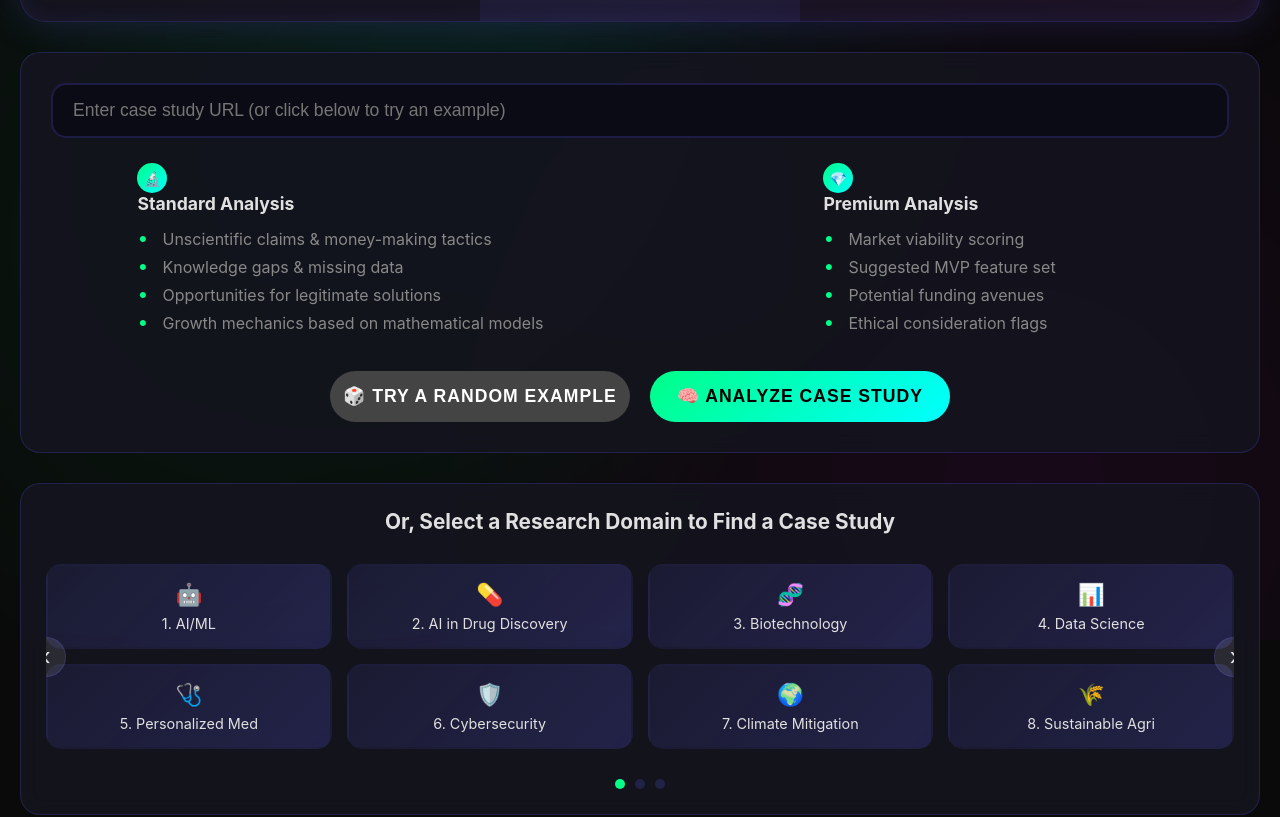
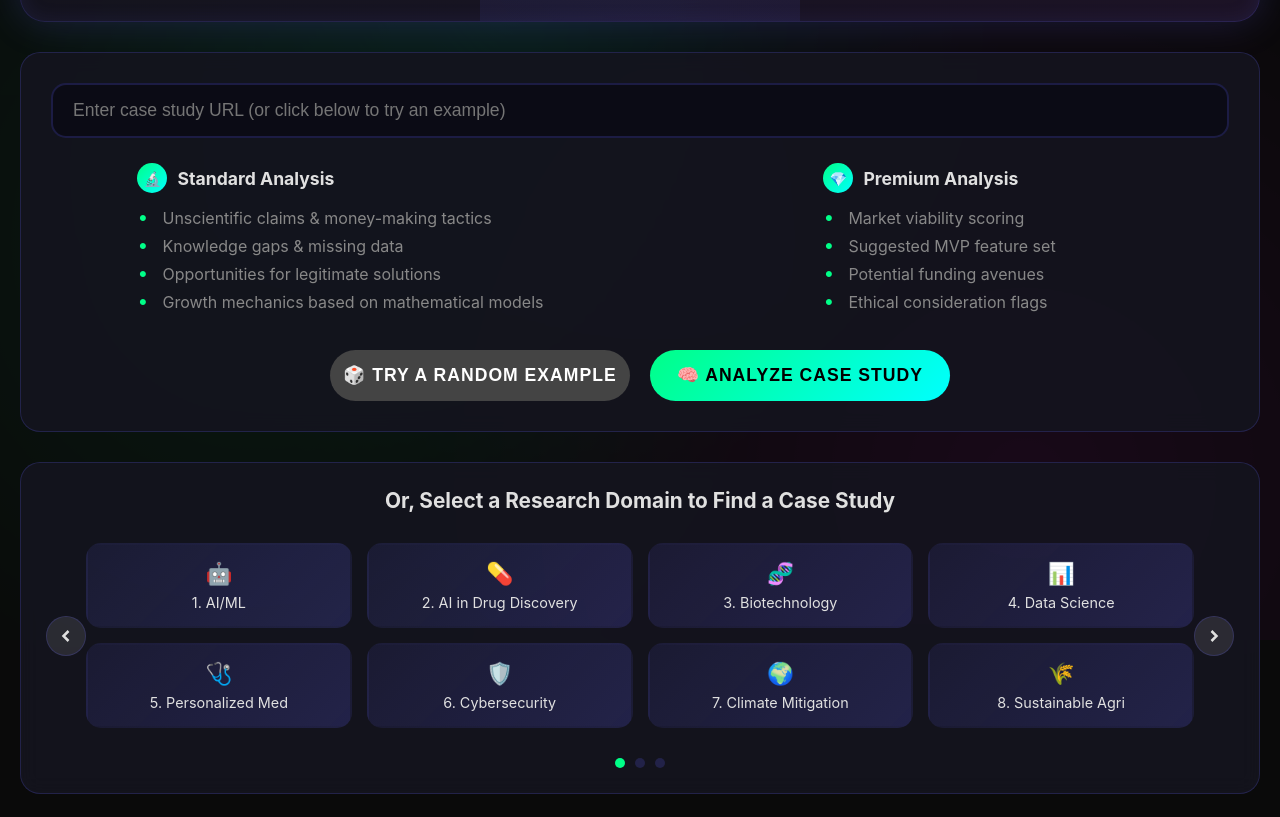
Before and after one commit to rguid31/synaptic-insight-engine, a website: page index.html in a window 1280 px wide. Shown: the part 160-977 px from the top of the page. Drawn offline with Linux system fonts and the light colour scheme.

Commit message:
fixed icon placement next to text and arrow cutoffs

```diff
--- a/index.html
+++ b/index.html
@@ -144,14 +144,17 @@
         }
 
         .features-column {
-            display: flex; /* Added for alignment */
-            justify-content: center; /* Added for alignment */
+            display: flex;
+            justify-content: center;
         }
 
         .features-column h3 {
             font-size: 1.1em;
             color: var(--primary-text);
             margin-bottom: 15px;
+            display: flex;
+            align-items: center;
+            gap: 10px;
         }
 
         .features-column ul {
@@ -230,13 +233,14 @@
         .carousel-container {
             position: relative;
             overflow: hidden;
+            padding: 0 40px;
         }
 
         .carousel-pages {
             display: flex;
             transition: transform 0.5s ease-in-out;
             width: 100%;
-            gap: 5%; /* Spacing between pages */
+            gap: 5%;
         }
 
         .carousel-page {
@@ -244,7 +248,7 @@
             display: grid;
             grid-template-columns: repeat(4, 1fr);
             gap: 15px;
-            padding: 10px 0; /* Vertical padding for hover effect space */
+            padding: 10px 0;
         }
 
         .category-btn {
@@ -280,11 +284,16 @@
             display: flex;
             align-items: center;
             justify-content: center;
-            font-size: 1.5em;
             z-index: 10;
         }
-        .carousel-nav.prev { left: -20px; }
-        .carousel-nav.next { right: -20px; }
+        .carousel-nav svg { /* <-- FIX: Style for SVG icons */
+            width: 20px;
+            height: 20px;
+            stroke: var(--primary-text);
+            stroke-width: 3px;
+        }
+        .carousel-nav.prev { left: 0px; }
+        .carousel-nav.next { right: 0px; }
 
         .carousel-indicators {
             display: flex;
@@ -378,8 +387,8 @@
             .features-grid { grid-template-columns: 1fr; }
             .features-column { justify-content: flex-start; } /* Align left on mobile */
             .carousel-page { grid-template-columns: repeat(2, 1fr); }
-            .carousel-nav.prev { left: -10px; }
-            .carousel-nav.next { right: -10px; }
+            .carousel-container { padding: 0 10px; } /* Less padding on mobile */
+            .carousel-nav { width: 35px; height: 35px; }
         }
 
     </style>
@@ -434,8 +443,13 @@
                 <div class="carousel-pages" id="carouselPages">
                     <!-- Carousel pages will be generated by JavaScript -->
                 </div>
-                <div class="carousel-nav prev" onclick="prevCarouselPage()" aria-label="Previous page of research domains">‹</div>
-                <div class="carousel-nav next" onclick="nextCarouselPage()" aria-label="Next page of research domains">›</div>
+                <!-- FIX: Replaced text characters with SVG icons for perfect alignment and consistent weight -->
+                <div class="carousel-nav prev" onclick="prevCarouselPage()" aria-label="Previous page of research domains">
+                    <svg viewBox="0 0 24 24" fill="none" stroke="currentColor"><path d="M15 18l-6-6 6-6"/></svg>
+                </div>
+                <div class="carousel-nav next" onclick="nextCarouselPage()" aria-label="Next page of research domains">
+                    <svg viewBox="0 0 24 24" fill="none" stroke="currentColor"><path d="M9 18l6-6-6-6"/></svg>
+                </div>
             </div>
             <div class="carousel-indicators" id="carouselIndicators">
                 <!-- Indicators will be generated by JavaScript -->
@@ -458,7 +472,6 @@
             <h2 class="section-title">📋 Generated Blueprint</h2>
             <div class="blueprint-content" id="blueprintContent"></div>
             <button class="random-btn" onclick="downloadBlueprint()" aria-label="Download the generated blueprint as a text file" style="background: #334;">⬇ Download Blueprint</button>
-            <!-- Whitepaper button can be added back here later -->
         </div>
     </div>
 
@@ -522,6 +535,7 @@
         const totalPages = Math.ceil(domains.length / 8);
 
         function setupCarousel() {
+            if (!carouselPagesContainer || !carouselIndicators) return;
             carouselPagesContainer.innerHTML = '';
             carouselIndicators.innerHTML = '';
 
@@ -553,9 +567,11 @@
         function updateCarousel() {
             const pages = document.querySelectorAll('.carousel-page');
             const indicators = document.querySelectorAll('.indicator');
-            const offset = -currentPage * (100 + 5); // 100% width + 5% gap
+            const offset = -currentPage * (100 + 5);
 
-            carouselPagesContainer.style.transform = `translateX(${offset}%)`;
+            if (carouselPagesContainer) {
+                carouselPagesContainer.style.transform = `translateX(${offset}%)`;
+            }
 
             pages.forEach((page, index) => {
                 page.classList.toggle('active', index === currentPage);
@@ -594,7 +610,7 @@
 
             try {
                 updateLoadingText('Server received URL, scraping content...');
-                const response = await fetch('http://localhost:3000/analyze', {
+                const response = await fetch('/api/analyze', {
                     method: 'POST',
                     headers: {
                         'Content-Type': 'application/json',
@@ -654,7 +670,7 @@
         }
 
         function displaySourceText(text) {
-            sourceTextContent.innerText = text; // Use innerText to prevent HTML injection
+            sourceTextContent.innerText = text;
             sourceTextSection.style.display = 'block';
         }
 
@@ -673,7 +689,9 @@
         }
 
         function updateLoadingText(text) {
-            document.getElementById('loadingText').textContent = text;
+            if(document.getElementById('loadingText')) {
+                document.getElementById('loadingText').textContent = text;
+            }
         }
 
         function resetUI(isLoading = false) {
@@ -714,18 +732,15 @@
             const content = sourceTextContent;
             const regex = new RegExp(keyword.replace(/[-\/\\^$*+?.()|[\]{}]/g, '\\$&'), 'gi');
 
-            // Temporarily add <mark> tags
             content.innerHTML = content.innerText.replace(regex, `<mark class="flash-highlight">$&</mark>`);
 
             const mark = content.querySelector('mark');
             if (mark) {
                 mark.scrollIntoView({ behavior: 'smooth', block: 'center' });
-                // Remove the highlight after the animation finishes
                 setTimeout(() => {
                    content.innerHTML = content.innerText;
                 }, 2000);
             } else {
-                // If the mark wasn't found (e.g. content was already changed), reset the text
                 content.innerHTML = content.innerText;
             }
         }
@@ -765,7 +780,7 @@
             const content = blueprintContent.innerText;
             const blob = new Blob([content], { type: 'text/plain' });
             const a = document.createElement('a');
-a.href = URL.createObjectURL(blob);
+            a.href = URL.createObjectURL(blob);
             a.download = 'mvp-blueprint.txt';
             document.body.appendChild(a);
             a.click();
```
